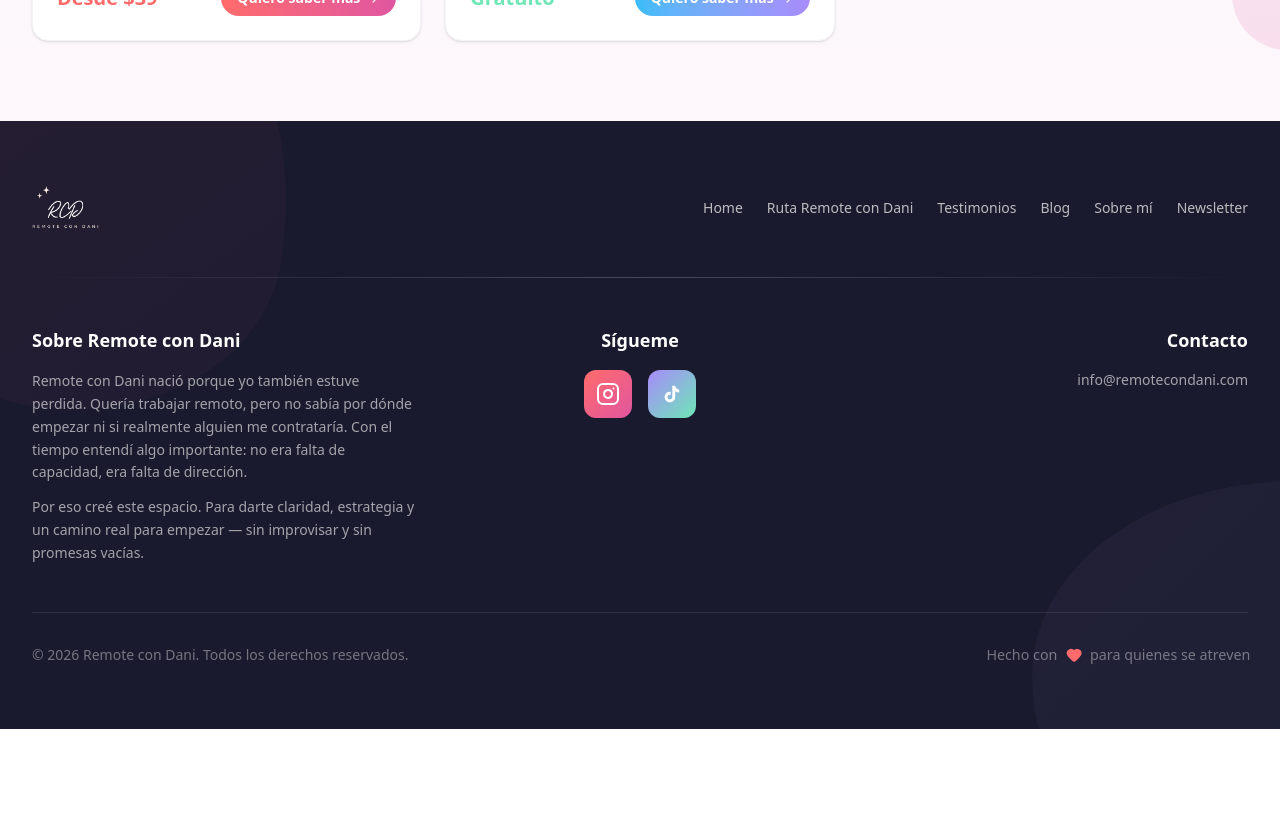
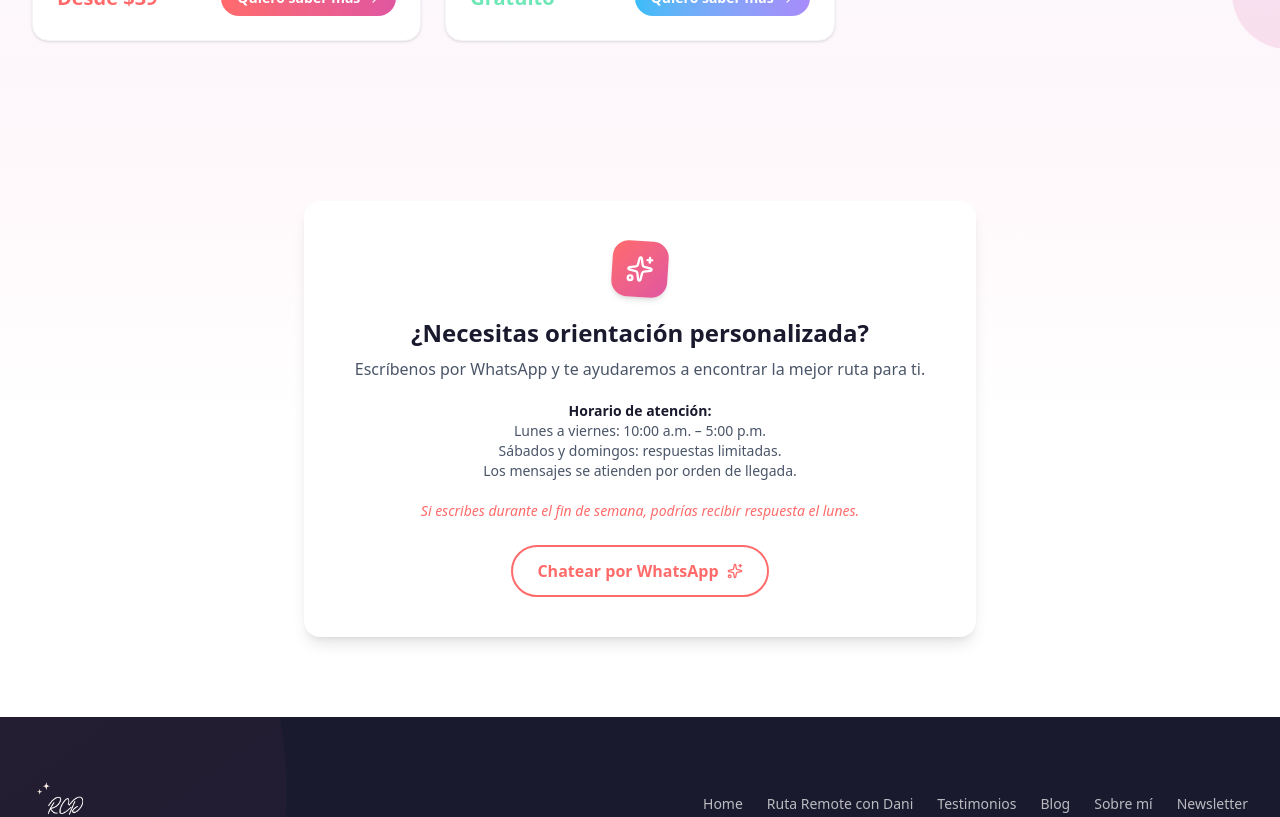
Before and after one commit to GaboscaNullcode/dani-landingpage, a Next.js app: page /tienda in a window 1280 px wide. Shown: the part 1080-1897 px from the top of the page. Before the commit the page ends 1809 px from the top, so only its background shows below. Built offline with nearby package versions, Linux system fonts and the light colour scheme; no server answers; the database is empty.

Commit message:
feat: add WhatsApp CTA section to tienda page
Add SeccionWhatsApp with personalized orientation prompt, business hours,
and direct WhatsApp chat link using NEXT_PUBLIC_WHATSAPP_NUMBER.

Co-Authored-By: Claude Opus 4.6 <noreply@anthropic.com>

```diff
--- a/src/app/tienda/page.tsx
+++ b/src/app/tienda/page.tsx
@@ -6,6 +6,7 @@ import {
   SeccionProductos,
   SeccionNiveles,
   SeccionServicios,
+  SeccionWhatsApp,
 } from '@/components/tienda';
 import {
   getFeaturedProducts,
@@ -82,6 +83,7 @@ export default async function TiendaPage() {
           purchasedProductIds={purchaseData.purchasedProductIds}
           isLoggedIn={purchaseData.isLoggedIn}
         />
+        <SeccionWhatsApp />
       </main>
       <Footer />
     </>
--- /dev/null
+++ b/src/components/tienda/SeccionWhatsApp.tsx
@@ -0,0 +1,73 @@
+'use client';
+
+import { Sparkles } from 'lucide-react';
+import { motion } from 'motion/react';
+
+const WHATSAPP_URL = `https://wa.me/${process.env.NEXT_PUBLIC_WHATSAPP_NUMBER ?? '51950907963'}`;
+
+export default function SeccionWhatsApp() {
+  return (
+    <section className="relative overflow-hidden bg-gradient-to-b from-pink/5 via-white to-white py-16 md:py-20">
+      <div className="container-custom">
+        <motion.div
+          initial={{ opacity: 0, y: 30 }}
+          whileInView={{ opacity: 1, y: 0 }}
+          viewport={{ once: true }}
+          transition={{ duration: 0.5 }}
+          className="mx-auto max-w-2xl rounded-2xl bg-white p-8 text-center shadow-lg md:p-10"
+        >
+          {/* Icon */}
+          <motion.div
+            className="mx-auto mb-5 flex h-14 w-14 items-center justify-center rounded-2xl bg-gradient-to-br from-coral to-pink shadow-md"
+            animate={{ rotate: [0, 5, -5, 0] }}
+            transition={{
+              duration: 4,
+              repeat: Infinity,
+              ease: 'easeInOut',
+            }}
+          >
+            <Sparkles className="h-7 w-7 text-white" />
+          </motion.div>
+
+          {/* Title */}
+          <h3 className="mb-2 font-[var(--font-headline)] text-xl font-bold text-black-deep md:text-2xl">
+            ¿Necesitas orientación personalizada?
+          </h3>
+
+          {/* Subtitle */}
+          <p className="mb-5 text-gray-carbon">
+            Escríbenos por WhatsApp y te ayudaremos a encontrar la mejor
+            ruta para ti.
+          </p>
+
+          {/* Schedule */}
+          <div className="mb-5 text-sm text-gray-carbon">
+            <p className="font-bold text-black-deep">
+              Horario de atención:
+            </p>
+            <p>Lunes a viernes: 10:00 a.m. – 5:00 p.m.</p>
+            <p>Sábados y domingos: respuestas limitadas.</p>
+            <p>Los mensajes se atienden por orden de llegada.</p>
+          </div>
+
+          {/* Weekend note */}
+          <p className="mb-6 text-sm italic text-coral">
+            Si escribes durante el fin de semana, podrías recibir respuesta
+            el lunes.
+          </p>
+
+          {/* CTA */}
+          <a
+            href={WHATSAPP_URL}
+            target="_blank"
+            rel="noopener noreferrer"
+            className="inline-flex items-center gap-2 rounded-full border-2 border-coral bg-white px-6 py-3 font-bold text-coral transition-all duration-200 hover:bg-coral hover:text-white"
+          >
+            Chatear por WhatsApp
+            <Sparkles className="h-4 w-4" />
+          </a>
+        </motion.div>
+      </div>
+    </section>
+  );
+}
--- a/src/components/tienda/index.ts
+++ b/src/components/tienda/index.ts
@@ -10,5 +10,6 @@ export { default as SeccionRecursosGratuitos } from './SeccionRecursosGratuitos'
 export { default as SeccionProductos } from './SeccionProductos';
 export { default as SeccionServicios } from './SeccionServicios';
 export { default as SeccionNiveles } from './SeccionNiveles';
+export { default as SeccionWhatsApp } from './SeccionWhatsApp';
 export * from './TiendaSections';
 export { default as CheckoutButton } from './CheckoutButton';
```
